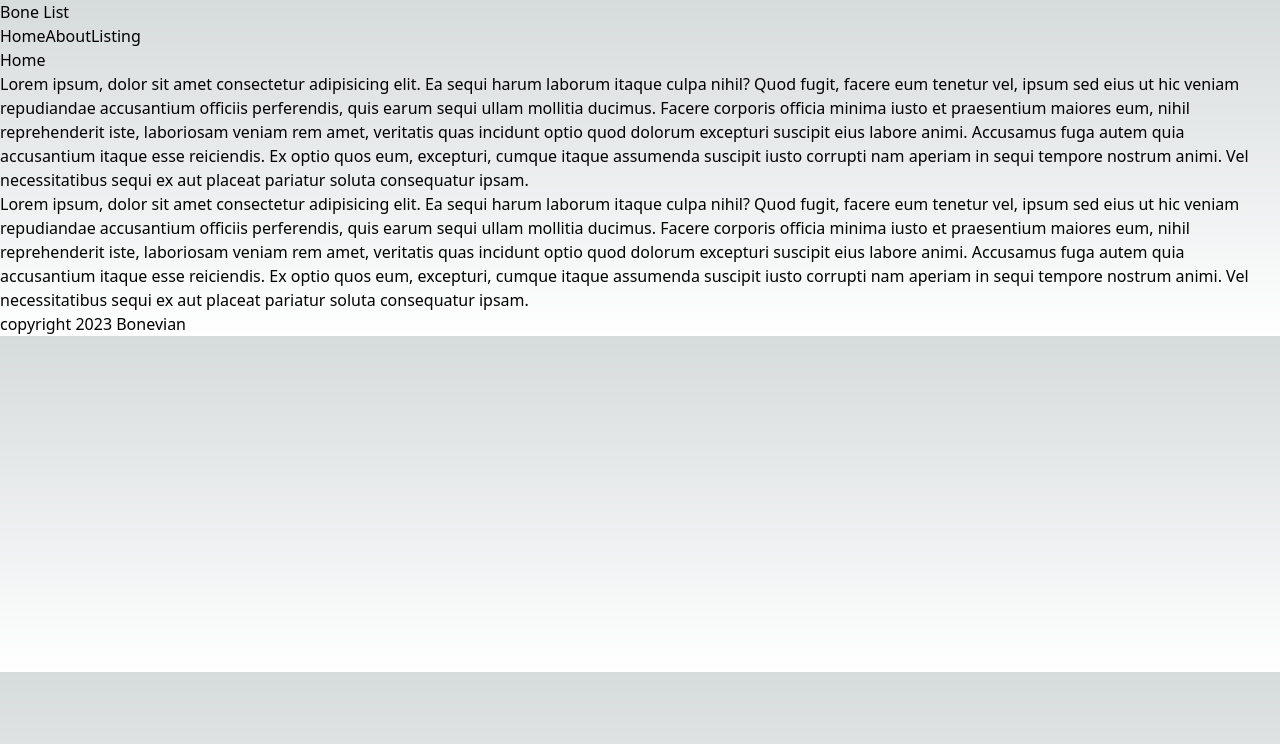
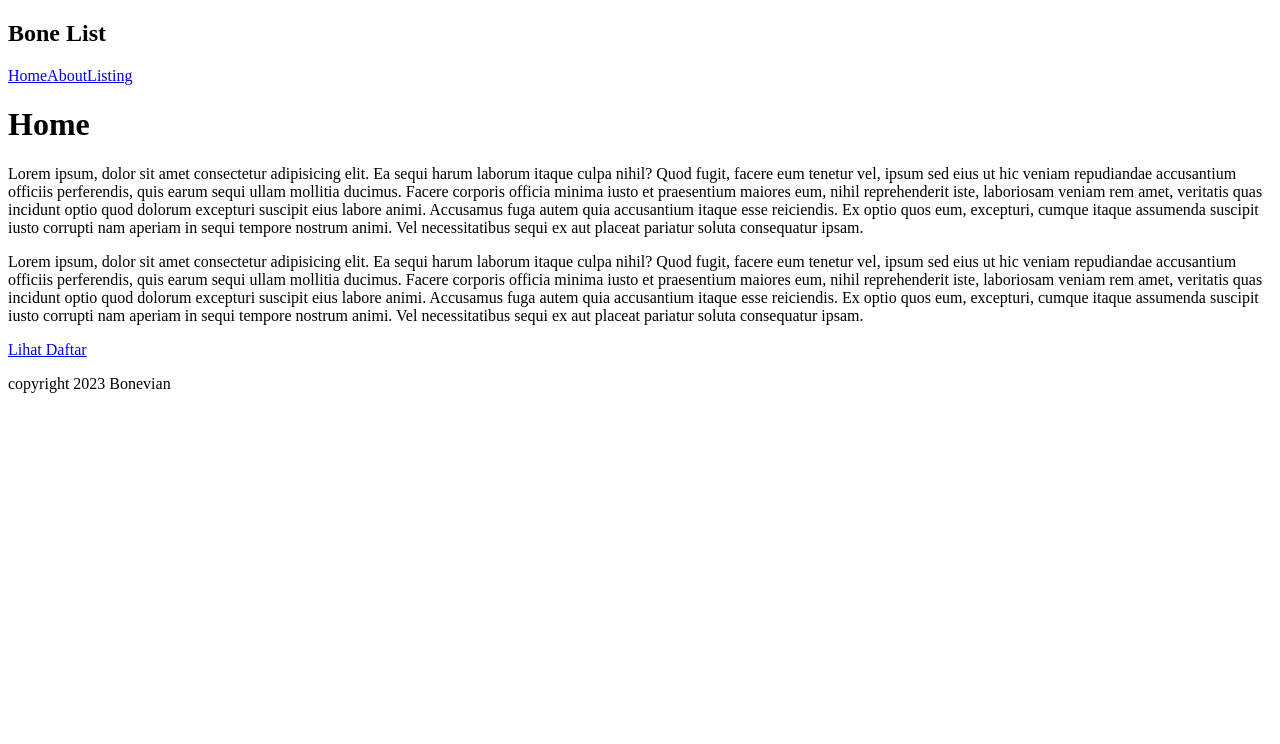
Before and after one commit to KonferensiHantuProject/nextjs-practice, a Next.js app: page / in a window 1280 px wide. Shown: the top 744 px of the page. Built offline with nearby package versions, Linux system fonts and the light colour scheme.

Commit message:
Fourth Tutorial

```diff
--- a/components/Navbar.js
+++ b/components/Navbar.js
@@ -1,12 +1,14 @@
+import Link from "next/link";
+
 const Navbar = () => {
     return (
         <nav>
             <div className="logo">
                 <h1>Bone List</h1>
             </div>
-            <a>Home</a>
-            <a>About</a>
-            <a>Listing</a>
+            <Link href="/">Home</Link>
+            <Link href="/about">About</Link>
+            <Link href="/bone">Listing</Link>
         </nav>
      );
 }
--- a/pages/_app.js
+++ b/pages/_app.js
@@ -1,4 +1,4 @@
-import '@/styles/globals.css'
+// import '@/styles/globals.css'
 
 export default function App({ Component, pageProps }) {
   return <Component {...pageProps} />
--- a/pages/index.js
+++ b/pages/index.js
@@ -2,6 +2,7 @@ import Image from 'next/image'
 import { Inter } from 'next/font/google'
 import Navbar from '@/components/Navbar'
 import Footer from '@/components/Footer'
+import Link from 'next/link'
 
 const inter = Inter({ subsets: ['latin'] })
 
@@ -12,6 +13,7 @@ export default function Home() {
       <h1>Home</h1>
       <p>Lorem ipsum, dolor sit amet consectetur adipisicing elit. Ea sequi harum laborum itaque culpa nihil? Quod fugit, facere eum tenetur vel, ipsum sed eius ut hic veniam repudiandae accusantium officiis perferendis, quis earum sequi ullam mollitia ducimus. Facere corporis officia minima iusto et praesentium maiores eum, nihil reprehenderit iste, laboriosam veniam rem amet, veritatis quas incidunt optio quod dolorum excepturi suscipit eius labore animi. Accusamus fuga autem quia accusantium itaque esse reiciendis. Ex optio quos eum, excepturi, cumque itaque assumenda suscipit iusto corrupti nam aperiam in sequi tempore nostrum animi. Vel necessitatibus sequi ex aut placeat pariatur soluta consequatur ipsam.</p>
       <p>Lorem ipsum, dolor sit amet consectetur adipisicing elit. Ea sequi harum laborum itaque culpa nihil? Quod fugit, facere eum tenetur vel, ipsum sed eius ut hic veniam repudiandae accusantium officiis perferendis, quis earum sequi ullam mollitia ducimus. Facere corporis officia minima iusto et praesentium maiores eum, nihil reprehenderit iste, laboriosam veniam rem amet, veritatis quas incidunt optio quod dolorum excepturi suscipit eius labore animi. Accusamus fuga autem quia accusantium itaque esse reiciendis. Ex optio quos eum, excepturi, cumque itaque assumenda suscipit iusto corrupti nam aperiam in sequi tempore nostrum animi. Vel necessitatibus sequi ex aut placeat pariatur soluta consequatur ipsam.</p>
+      <Link href="/bone">Lihat Daftar</Link>
       <Footer />
     </div>
   )
```
